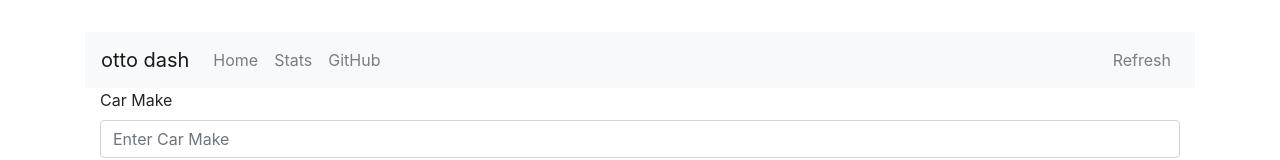
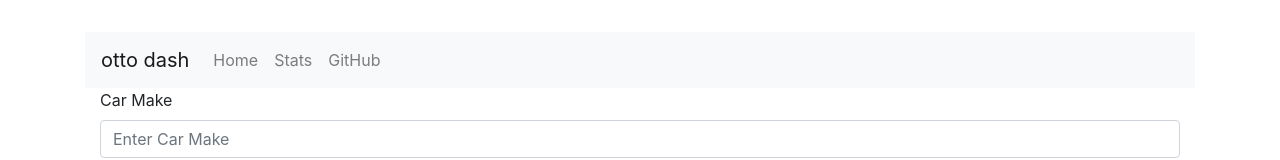
Before and after one commit to colinbowen/ottocar, a React (Create React App) app in the folder frontend/app/: page / in a window 1280 px wide. Shown: the top 160 px of the page. Built offline with nearby package versions, Linux system fonts and the light colour scheme; no server answers.

Commit message:
Removed navigation options

```diff
--- a/frontend/app/src/component/Navigation.js
+++ b/frontend/app/src/component/Navigation.js
@@ -13,9 +13,6 @@ class Header extends React.Component {
                     <Nav.Link href="https://shielded-basin-67477.herokuapp.com/dashboard">Stats</Nav.Link>
                     <Nav.Link href="http://github.com/colinbowen">GitHub</Nav.Link>
                 </Nav>
-                <Nav className="ml-auto">
-                    <Nav.Link href="https://app.colinbowen.now.sh/">Refresh</Nav.Link>
-                </Nav>
             </Navbar.Collapse>
             </Navbar>
         )}}
```
